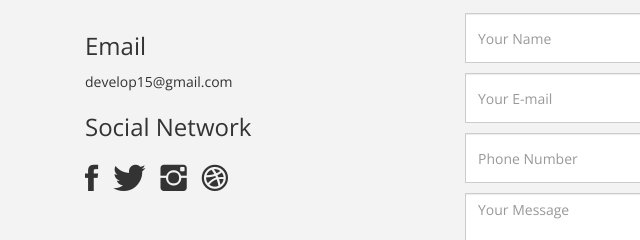
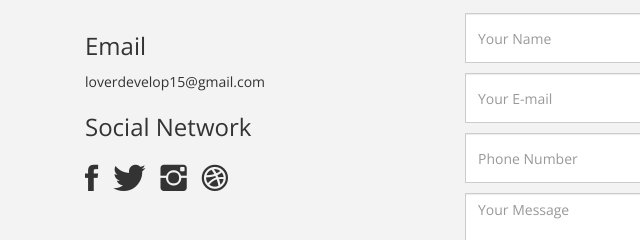
Before and after one commit to saltandlight/saltandlight.github.io, a plain HTML site: page index.html in a window 1280 px wide. Shown: the part 5689-5929 px from the top of the page, 0-640 px from the left. Drawn offline with nearby package versions, Linux system fonts and the light colour scheme; files whose address does not match are found by name; a web font is replaced by a local one.

Commit message:
index 수정2

```diff
--- a/index.html
+++ b/index.html
@@ -372,7 +372,7 @@
 
 
 				<h3>Email</h3>
-				<p>develop15@gmail.com</p>
+				<p>loverdevelop15@gmail.com</p>
 
 				<h3>Social Network</h3>
 
```
